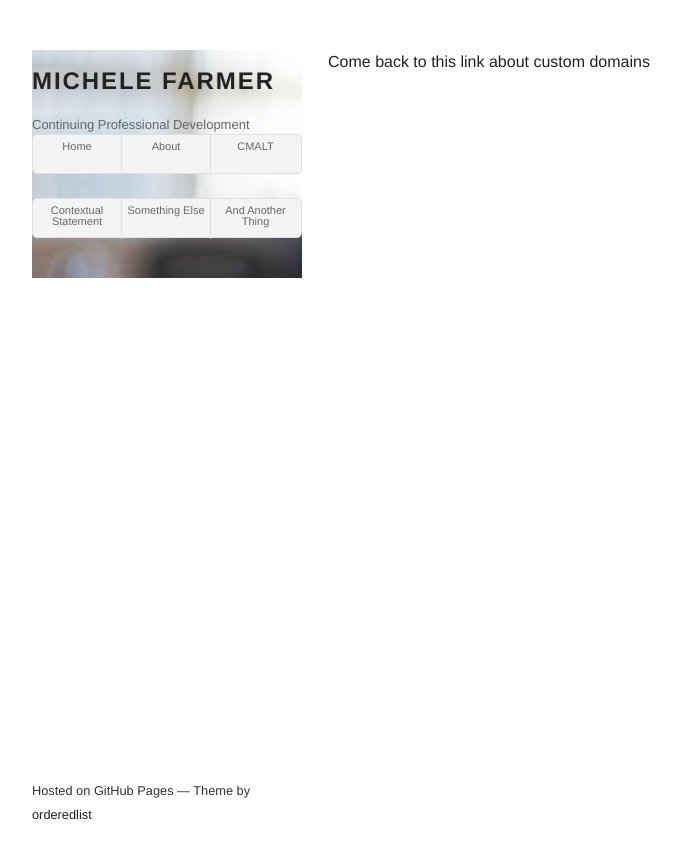
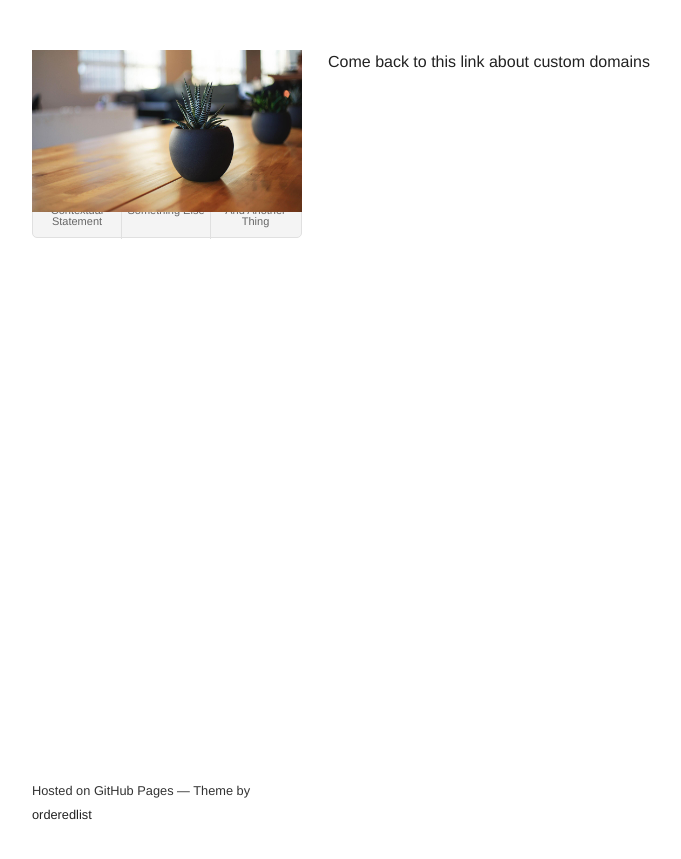
Before and after one commit to uclsenit/uclsenit.github.io, a Jekyll site: the page built from index.md, in a window 1280 px wide. Shown: the top 859 px of the page, without its empty margins (210-891 px from the left). Built offline with Jekyll 4.4.1, drawn with Linux system fonts in a browser that asks for light colours; nearby versions of some CDN libraries; some web fonts are replaced; our own code applies the rules of GitHub Pages for plain Markdown files; a script that is not in the unit is left out.

Commit message:
Update /assets/css/style.scss and /_includes/header.html
Commented out header background stuff from previous commit in /assets/css/style.scss, and added div with class="header-image" to /_includes/header.html

```diff
--- a/_includes/header.html
+++ b/_includes/header.html
@@ -1,4 +1,5 @@
         <header>
+            <div class="header-image"><img src="/assets/images/header.jpg" width="2000" height="1200" alt="Michele Farmer" /></div>
             <h1><a href="{{ site.url }}">{{ site.title | default: site.github.repository_name }}</a></h1>
             <h2>{{ site.description | default: site.github.project_tagline }}</h2>
             {% include banner.html %}
--- a/assets/css/style.scss
+++ b/assets/css/style.scss
@@ -1141,11 +1141,11 @@ body {
 header {
     // background-color: #fafafa;
     // background-image: url('/assets/images/header.jpg')
-    background: url('/assets/images/header.jpg') no-repeat center center fixed;
-    -webkit-background-size: cover;
-    -moz-background-size: cover;
-    -o-background-size: cover;
-    background-size: cover;
+    // background: url('/assets/images/header.jpg') no-repeat center center fixed;
+    // -webkit-background-size: cover;
+    // -moz-background-size: cover;
+    // -o-background-size: cover;
+    // background-size: cover;
     position: relative;
 }
 
```
